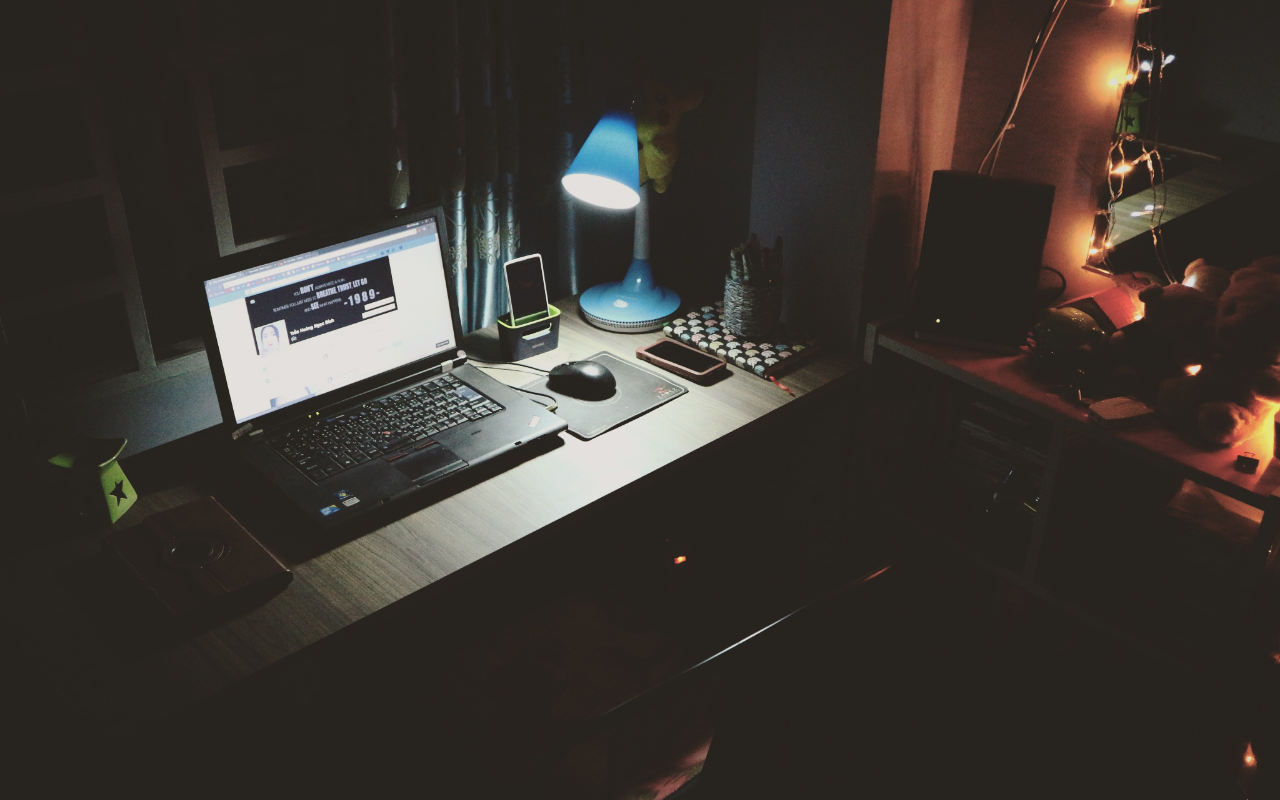
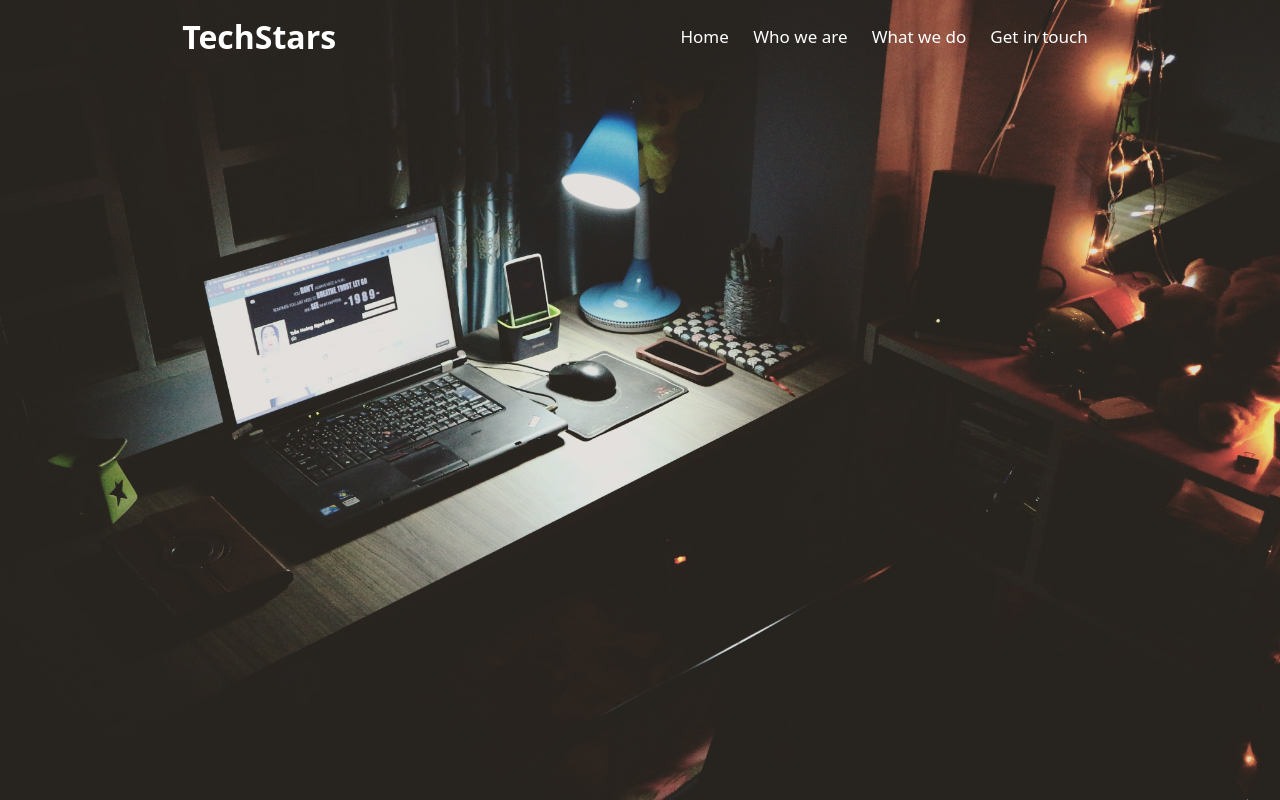
Before and after one commit to devstephen/version_control, a plain HTML site: page index.html in a window 1280 px wide. Drawn offline with Linux system fonts and the light colour scheme.

Commit message:
Navbar done

```diff
--- a/index.html
+++ b/index.html
@@ -7,5 +7,15 @@
     <title>Version Control</title>
     <link rel="stylesheet" href="style.css" />
   </head>
-  <body> </body>
+  <body>
+    <header>
+      <h1>TechStars</h1>
+      <nav>
+        <a href="">Home </a>
+        <a href="">Who we are</a>
+        <a href="">What we do</a>
+        <a href="">Get in touch</a>
+      </nav>
+    </header>
+  </body>
 </html>
--- a/style.css
+++ b/style.css
@@ -10,3 +10,27 @@ body {
   background-repeat: no-repeat;
   height: 100vh;
 }
+
+header {
+  padding: 15px;
+  display: flex;
+  align-items: center;
+  justify-content: space-around;
+  color: white;
+  font-family: system-ui, -apple-system, BlinkMacSystemFont, 'Segoe UI', Roboto,
+    Oxygen, Ubuntu, Cantarell, 'Open Sans', 'Helvetica Neue', sans-serif;
+}
+
+header nav a {
+  color: white;
+  text-decoration: none;
+  padding: 10px;
+  font-size: 17px;
+}
+
+header nav a:hover {
+  color: whitesmoke;
+  background-color: purple;
+  border-radius: 5px;
+  transition: all 0.8s;
+}
```
